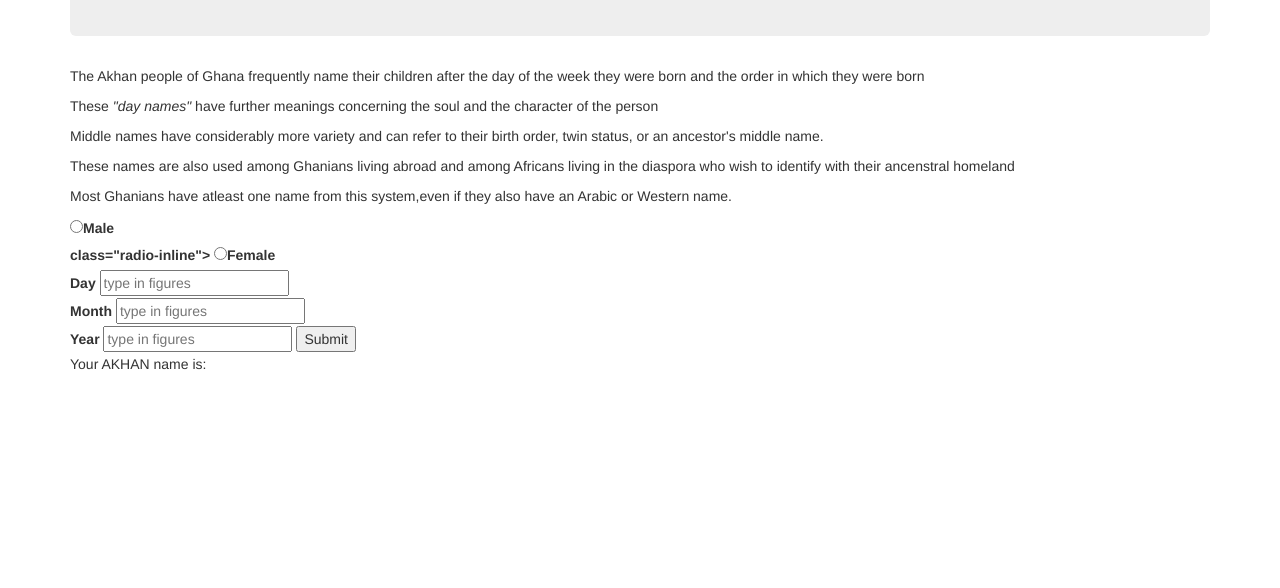
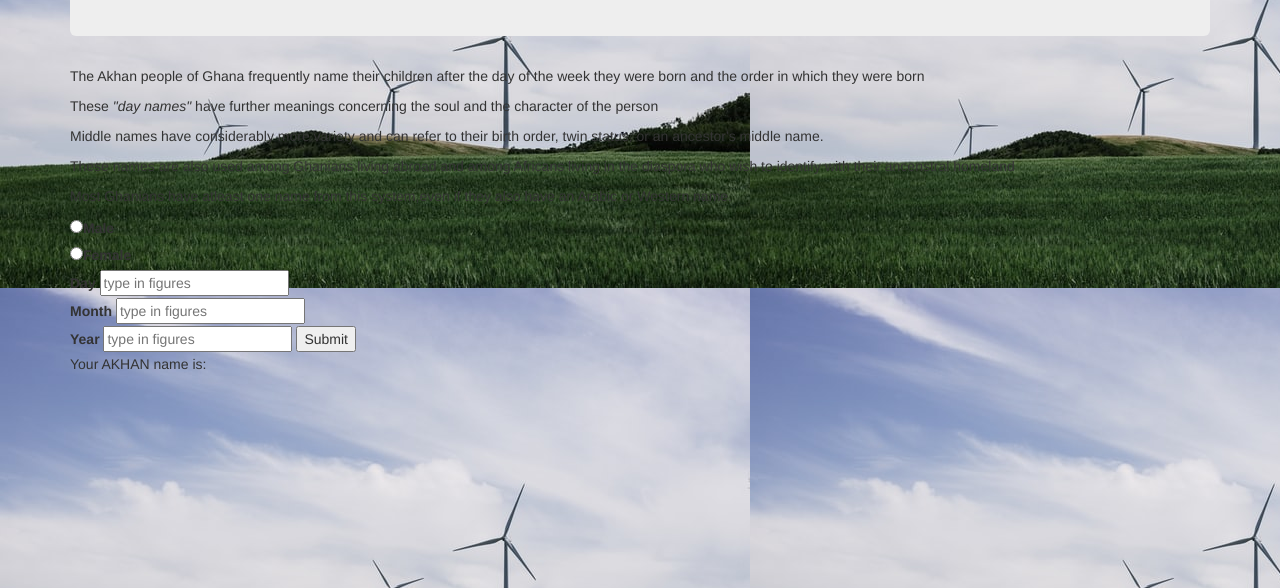
Before and after one commit to MaryMargaretWanjiku/AKHAN, a plain HTML site: page index.html in a window 1280 px wide. Shown: the part 212-800 px from the top of the page. Drawn offline with nearby package versions, Linux system fonts and the light colour scheme; a script that the page names is missing.

Commit message:
add image

```diff
--- a/index.html
+++ b/index.html
@@ -5,6 +5,7 @@
     <meta name="viewport" content="width=device-width, initial-scale=1.0">
     <title>Akhan Names</title>
     <link rel="stylesheet" href="bootstrap.css">
+    <link rel="stylesheet" href="styles.css">
 </head>
 <body>
     <div class="container">
@@ -24,7 +25,7 @@
         <label for ="radio">
             <input type="radio" value="male" name="sex" id="male" required />Male
         </label><br/>
-        <label for="radio"> class="radio-inline">
+        <label for="radio" class="inline-radio">
             <input type="radio" value="female" name="sex" id="female" required />Female
         </label><br/>
 
--- a/styles.css
+++ b/styles.css
@@ -0,0 +1,3 @@
+body{
+    background-image: url('./images/generate.jpeg');
+}
```
Also changed, not shown: images/generate.jpeg (added).
